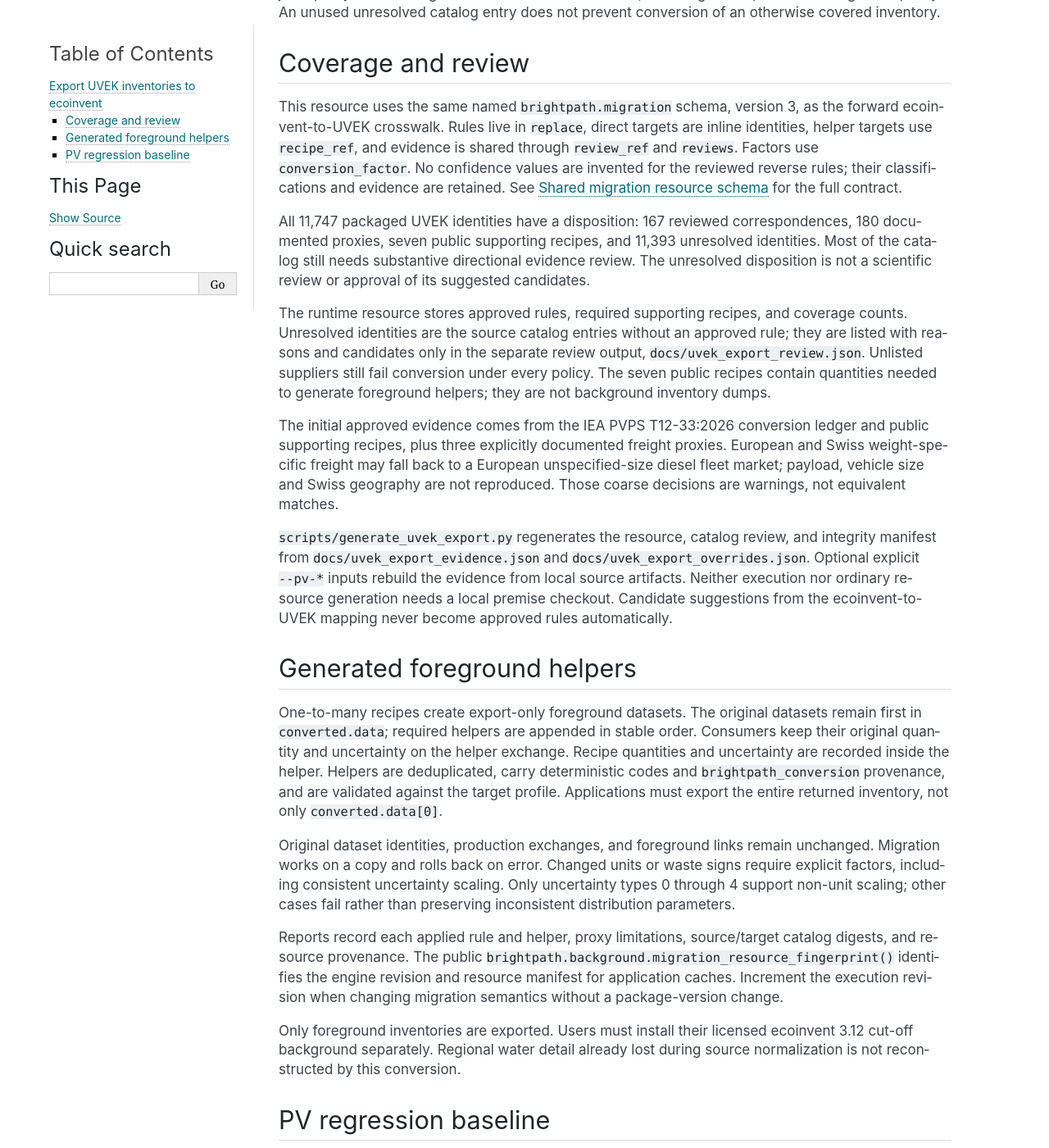
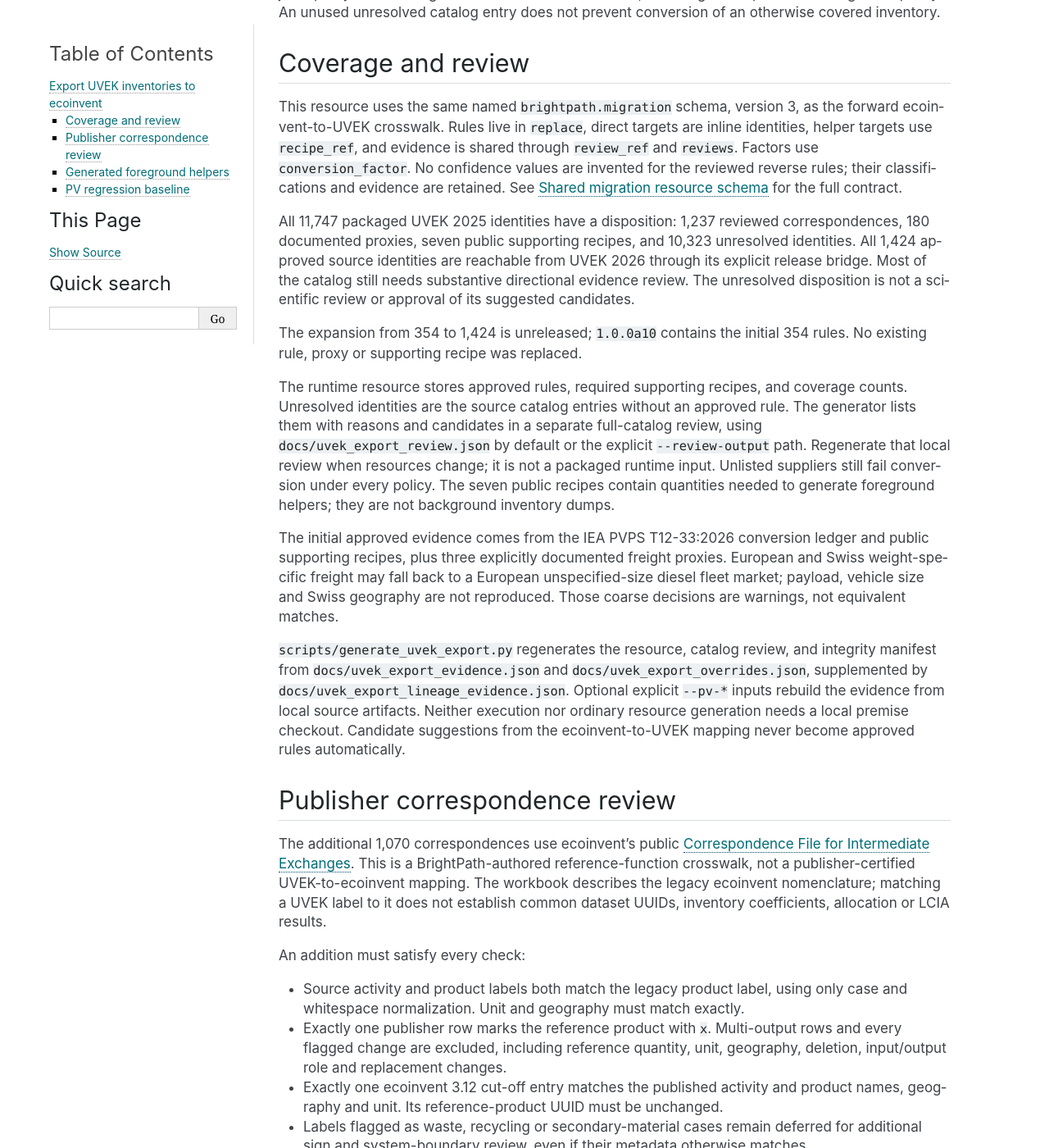
Before and after one commit to romainsacchi/brightpath, a Sphinx documentation site: the page built from docs/workflows/uvek-export.rst, in a window 1280 px wide and 1400 px high, scrolled down 1192 px. Shown: the whole window at 82% size. Built offline with Sphinx 7.4.7, drawn with Linux system fonts in a browser that asks for light colours; pages that are not in the unit, such as notebooks, are missing from menus; some of the changed text lies outside the part shown.

Commit message:
Record expanded UVEK export audit coverage

```diff
--- a/docs/limitations.rst
+++ b/docs/limitations.rst
@@ -209,8 +209,10 @@ Migration boundaries
   directional resources, with explicit unmatched identities, biosphere
   ambiguities, and missing unit factors. See :doc:`workflows/uvek-2026`.
 * UVEK 2025 cut-off to ecoinvent 3.12 cut-off has an explicit directional
-  resource. Its 354 approved supplier identities do not cover the whole catalog:
-  11,393 identities remain explicitly unresolved and block conversion when used.
+  resource, also reached by UVEK 2026 through the release bridge. Its 1,424
+  approved supplier identities do not cover the whole UVEK 2025 catalog:
+  10,323 identities remain explicitly unresolved and block conversion when used.
+  The expansion from the 354 rules in ``1.0.0a10`` is unreleased.
   See :doc:`workflows/uvek-export` for proxy policies and generated recipes.
 * The ecoinvent 3.6–3.12 to UVEK 2025 route is a heuristic compatibility map,
   not an equivalence map. It always reports ``migration.heuristic_mapping`` and
--- a/docs/workflows/uvek-2026.rst
+++ b/docs/workflows/uvek-2026.rst
@@ -150,6 +150,12 @@ execution, and used links are checked against the exact target catalog.
 
 Cross-family routes to and from ecoinvent pass through UVEK 2025 and retain
 that route's limits, heuristic findings, proxy policies, and foreground recipes.
+The unreleased publisher-correspondence expansion supports 1,424 native UVEK
+2026 supplier identities for export to ecoinvent 3.12 cut-off, including 1,070
+new reference-function correspondences. The published ``1.0.0a10`` contains 354.
+The other 10,523 native process identities still lack an approved ecoinvent
+export correspondence.
+This expansion does not change the native-biosphere mapping coverage above.
 See :doc:`ecoinvent-to-uvek` and :doc:`uvek-export`. A correspondence preserves
 the reference identity; it does not assert unchanged background coefficients
 or equivalent LCIA results. Consequential UVEK release migrations and
--- a/docs/workflows/uvek-export.rst
+++ b/docs/workflows/uvek-export.rst
@@ -68,16 +68,22 @@ is shared through ``review_ref`` and ``reviews``. Factors use
 reverse rules; their classifications and evidence are retained. See
 :doc:`../migration-resource-schema` for the full contract.
 
-All 11,747 packaged UVEK identities have a disposition: 167 reviewed
+All 11,747 packaged UVEK 2025 identities have a disposition: 1,237 reviewed
 correspondences, 180 documented proxies, seven public supporting recipes, and
-11,393 unresolved identities. Most of the catalog still needs substantive
+10,323 unresolved identities. All 1,424 approved source identities are reachable
+from UVEK 2026 through its explicit release bridge. Most of the catalog still needs substantive
 directional evidence review. The unresolved disposition is not a scientific
 review or approval of its suggested candidates.
 
+The expansion from 354 to 1,424 is unreleased; ``1.0.0a10`` contains the initial
+354 rules. No existing rule, proxy or supporting recipe was replaced.
+
 The runtime resource stores approved rules, required supporting recipes, and
 coverage counts. Unresolved identities are the source catalog entries without an
-approved rule; they are listed with reasons and candidates only in the separate
-review output, ``docs/uvek_export_review.json``. Unlisted suppliers still fail
+approved rule. The generator lists them with reasons and candidates in a separate
+full-catalog review, using ``docs/uvek_export_review.json`` by default or the
+explicit ``--review-output`` path. Regenerate that local review when resources
+change; it is not a packaged runtime input. Unlisted suppliers still fail
 conversion under every policy. The seven public recipes contain quantities
 needed to generate foreground helpers; they are not background inventory dumps.
 
@@ -89,10 +95,58 @@ are not reproduced. Those coarse decisions are warnings, not equivalent matches.
 
 ``scripts/generate_uvek_export.py`` regenerates the resource, catalog review,
 and integrity manifest from ``docs/uvek_export_evidence.json`` and
-``docs/uvek_export_overrides.json``. Optional explicit ``--pv-*`` inputs rebuild
+``docs/uvek_export_overrides.json``, supplemented by
+``docs/uvek_export_lineage_evidence.json``. Optional explicit ``--pv-*`` inputs rebuild
 the evidence from local source artifacts. Neither execution nor ordinary resource
 generation needs a local premise checkout. Candidate suggestions from the
 ecoinvent-to-UVEK mapping never become approved rules automatically.
+
+Publisher correspondence review
+--------------------------------
+
+The additional 1,070 correspondences use ecoinvent's public
+`Correspondence File for Intermediate Exchanges <https://support.ecoinvent.org/ecoinvent-version-3.0>`_.
+This is a BrightPath-authored reference-function crosswalk, not a
+publisher-certified UVEK-to-ecoinvent mapping. The workbook describes the legacy
+ecoinvent nomenclature; matching a UVEK label to it does not establish common
+dataset UUIDs, inventory coefficients, allocation or LCIA results.
+
+An addition must satisfy every check:
+
+* Source activity and product labels both match the legacy product label, using
+  only case and whitespace normalization. Unit and geography must match exactly.
+* Exactly one publisher row marks the reference product with ``x``. Multi-output
+  rows and every flagged change are excluded, including reference quantity, unit,
+  geography, deletion, input/output role and replacement changes.
+* Exactly one ecoinvent 3.12 cut-off entry matches the published activity and
+  product names, geography and unit. Its reference-product UUID must be unchanged.
+* Labels flagged as waste, recycling or secondary-material cases remain deferred for additional
+  sign and system-boundary review, even if their metadata otherwise matches.
+* Existing reviewed sources take precedence and remain byte-equivalent after
+  projecting the original rule values and reviews. No forward heuristic mapping
+  is inverted, and no geographic fallback or unit factor is inferred.
+
+The :download:`authoring ledger <../uvek_export_lineage_evidence.json>` records the exact publisher row, catalog digests, workbook
+digest and excluded-cohort counts. Its 1,070 new rules execute under strict policy
+from both UVEK releases while retaining uncertainty and caller-owned input. A
+technosphere-only conversion preserves its explicitly selected biosphere; full
+native-biosphere conversion still has the separate limits in :doc:`uvek-2026`.
+
+To reproduce the review from the public workbook::
+
+    python scripts/generate_uvek_export.py \
+      --lineage-workbook /path/to/correspondence_file_intermediate-exchangesv2.2_to_v3.0_20130904.xlsx \
+      --review-output /tmp/uvek-export-review.json
+
+The workbook SHA-256 must be
+``cd598b9c357a1c0f55ca5e00fc9861a753cbdce772a07dd43e8acffcb8f2b959``.
+The workbook and proprietary inventories are not packaged. Subsequent runs can
+replay the checked-in evidence without downloading it again; stale catalogs,
+changed original rules and inconsistent evidence are rejected.
+
+The distinction between mapping coverage and scientific equivalence also follows
+the `LCA wiki mapping guide <https://github.com/sentier-dev/lca-wiki/blob/main/core/use-cases/map-flows-between-nomenclatures.md>`_
+(source IDs ``ecoinvent-kb-glossary`` and ``lca-wiki-editorial``).
 
 Generated foreground helpers
 ----------------------------
```
Also changed, not shown: CHANGELOG.md (+10 -0 lines), docs/migration-audit-baseline.json (+181 -181 lines), docs/migration-audit.rst (+25 -0 lines).
